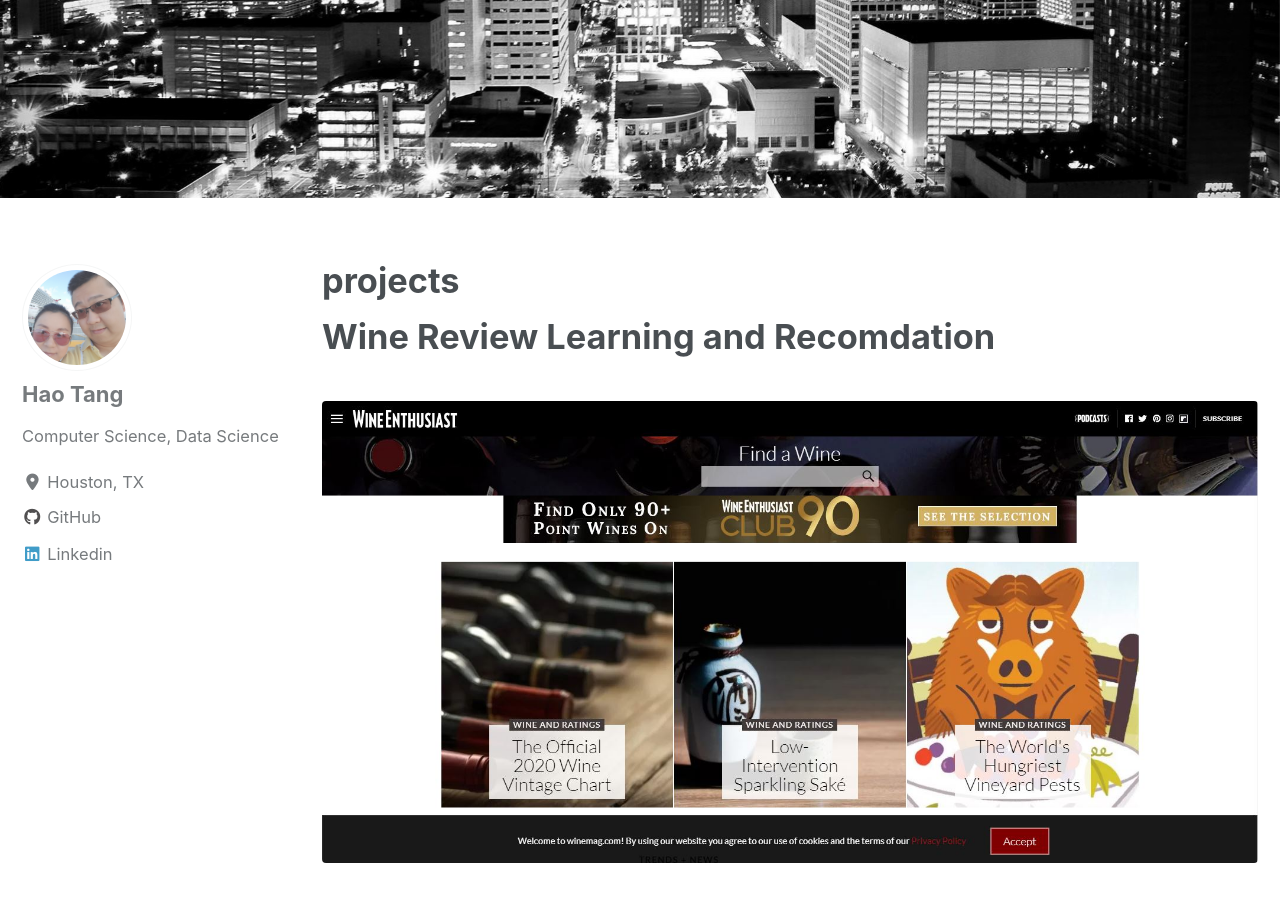
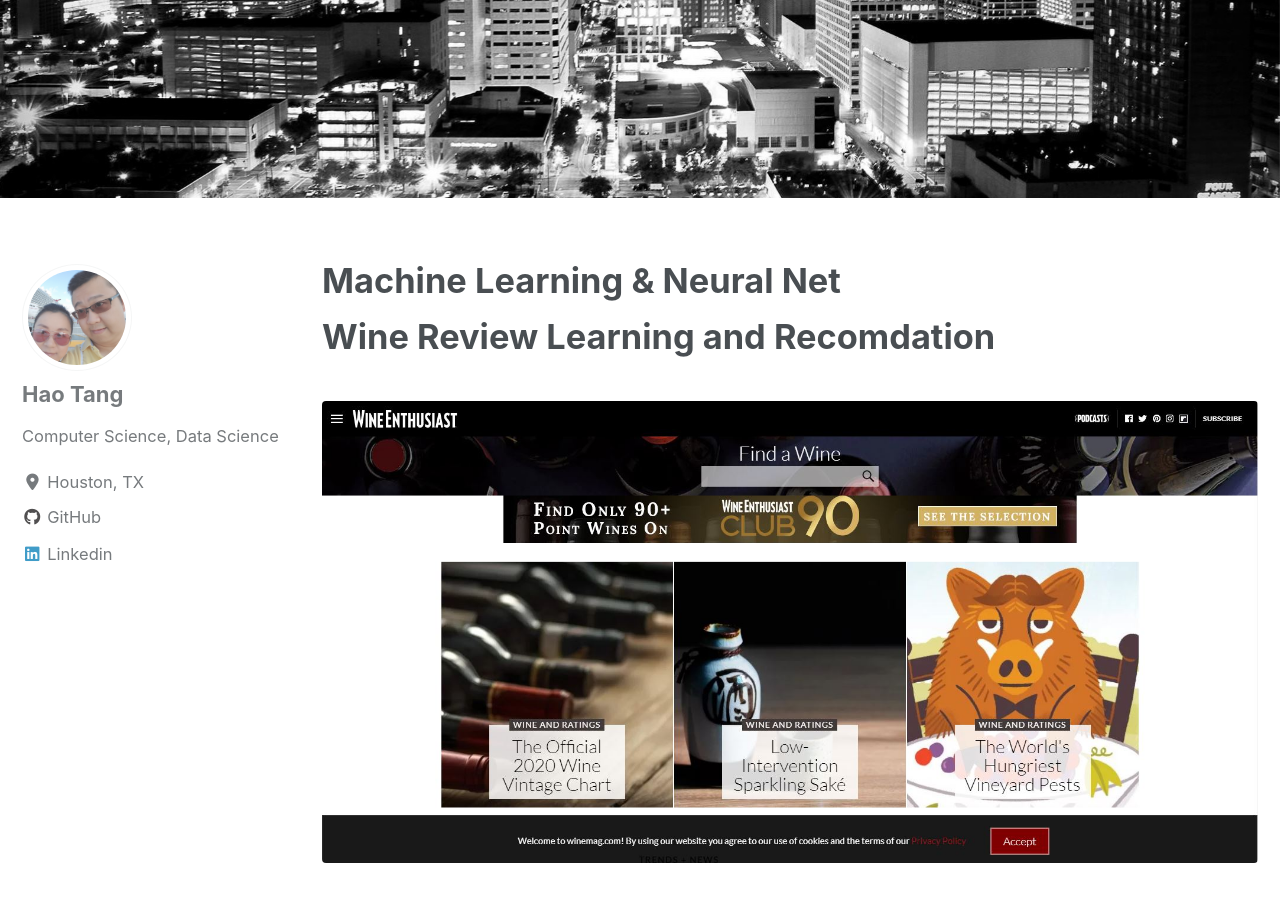
Before and after one commit to tanghao205/tanghao205.github.io, a Jekyll site: the page built from _pages/ML_NN.md, in a window 1280 px wide and 900 px high, scrolled down 381 px. Built offline with Jekyll 4.4.1, drawn with Linux system fonts in a browser that asks for light colours; cached includes are drawn as plain includes; nearby versions of some CDN libraries.

Commit message:
Update and rename projects.md to ML_NN.md

```diff
--- a/_pages/projects.md
+++ b/_pages/ML_NN.md
@@ -1,8 +1,8 @@
 ---
 layout: archive
 classes: wide
-permalink: /projects/
-title: "projects"
+permalink: /ML_NN/
+title: "Machine Learning & Neural Net"
 
 author_profile: true
 header:
```
